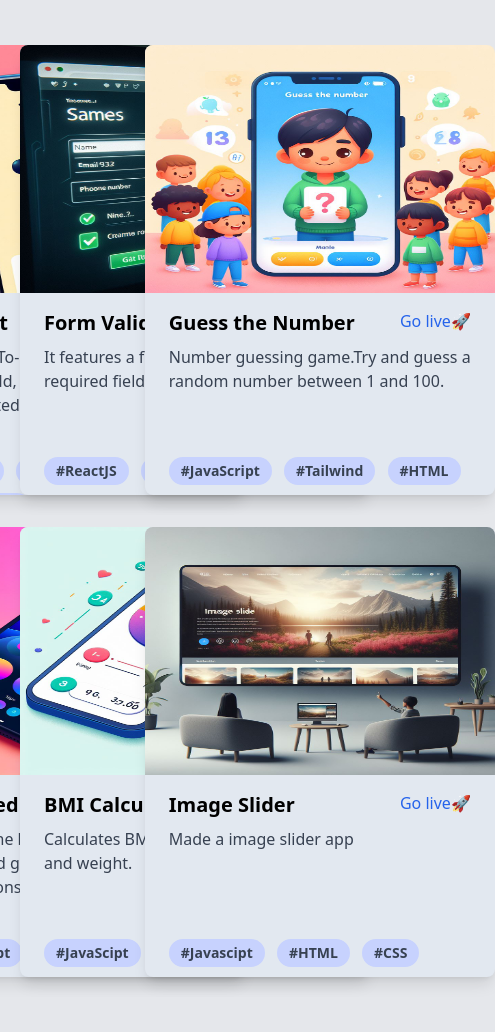
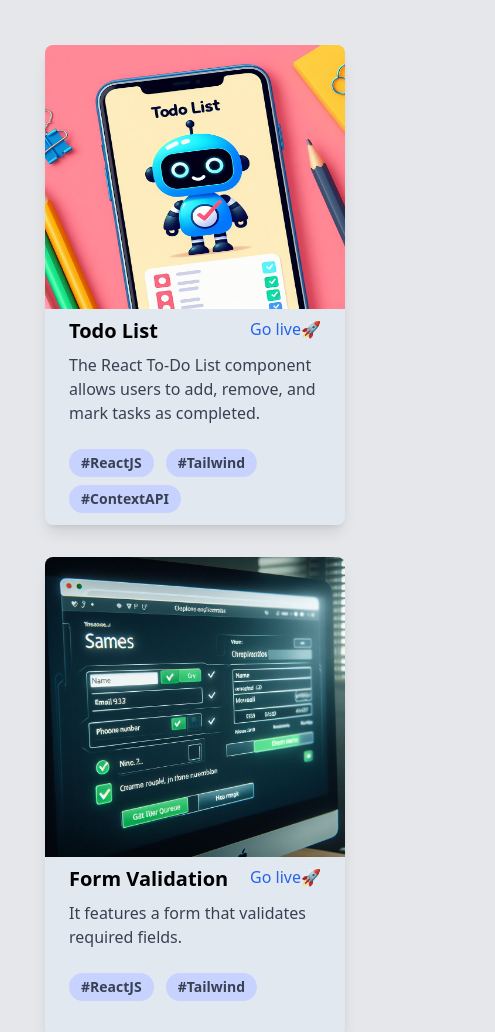
Before and after one commit to Aditya10403/Javascript_Minor_Projects, a plain HTML site: page index.html in a window 390 px wide. Shown: the part 75-1107 px from the top of the page, 495 px wide, since content can reach past the window. Drawn offline with nearby package versions, Linux system fonts and the light colour scheme.

Commit message:
update index.html

```diff
--- a/index.html
+++ b/index.html
@@ -15,7 +15,7 @@
 </head>
 
 <body class="bg-gray-200">
-  <nav class="bg-white dark:bg-gray-900 fixed w-full z-20 top-0 start-0 border-b border-gray-200 dark:border-gray-600">
+  <nav class="bg-white dark:bg-gray-900 fixed w-full z-20 top-0 start-0">
     <div class="max-w-screen-xl flex flex-wrap items-center justify-between mx-auto p-4">
       <a href="https://adityashukla-portfolio.vercel.app/" class="flex items-center rtl:space-x-reverse">
         <img src="assets/AS.png" class="h-8" alt="Logo">
@@ -53,15 +53,15 @@
   </nav>
 
   <main class="w-full h-full mt-20 mb-20">
-    <div class="mx-[2%] pt-10 grid grid-cols-3 place-items-center gap-y-8">
-      <div class="w-[350px] h-[450px] rounded-lg overflow-hidden shadow-lg bg-slate-200">
+    <div class="mx-auto md:mx-[2%] pt-10 grid sm:grid-cols-1 md:grid-cols-3 place-items-center gap-y-8">
+      <div class="w-[300px] md:w-[350px] h-[480px] md:h-[450px] rounded-lg overflow-hidden shadow-lg bg-slate-200">
         <img class="w-full h-[55%] bg-cover" src="assets/6.jpeg" alt="Sunset in the mountains">
-        <div class="px-6 py-4">
+        <div class="px-6 py-2 md:py-4">
           <div class="flex justify-between">
             <div class="font-bold text-xl mb-2">Todo List</div>
             <a href="https://ct-todo.vercel.app/" class="mb-2"><span class="mb-2 text-blue-600">Go live</span>🚀 </a>
           </div>
-          <p class="text-gray-700 text-base h-20">
+          <p class="text-gray-700 text-base md:h-20">
             The React To-Do List component allows users to add, remove, and mark tasks as completed.
           </p>
         </div>
@@ -75,15 +75,15 @@
         </div>
       </div>
 
-      <div class="w-[350px] h-[450px] rounded-lg overflow-hidden shadow-lg bg-slate-200">
-        <img class="w-full h-[55%] bg-cover" src="assets/5.jpeg" alt="Sunset in the mountains">
-        <div class="px-6 py-4">
+      <div class="w-[300px] md:w-[350px] h-[480px] md:h-[450px] rounded-lg overflow-hidden shadow-lg bg-slate-200">
+        <img class="w-full md:h-[55%] bg-cover" src="assets/5.jpeg" alt="Sunset in the mountains">
+        <div class="px-6 py-2 md:py-4">
           <div class="flex justify-between">
             <div class="font-bold text-xl mb-2">Form Validation</div>
             <a href="https://ct-form-validation.vercel.app/" class="mb-2"><span class="mb-2 text-blue-600">Go
                 live</span>🚀 </a>
           </div>
-          <p class="text-gray-700 text-base h-20">
+          <p class="text-gray-700 text-base md:h-20">
             It features a form that validates required fields.
           </p>
         </div>
@@ -95,16 +95,16 @@
         </div>
       </div>
 
-      <div class="w-[350px] h-[450px] rounded-lg overflow-hidden shadow-lg bg-slate-200">
+      <div class="w-[300px] md:w-[350px] h-[480px] md:h-[450px] rounded-lg overflow-hidden shadow-lg bg-slate-200">
         <img class="w-full h-[55%] bg-cover" src="assets/1.jpeg" alt="Sunset in the mountains">
-        <div class="px-6 py-4">
+        <div class="px-6 py-2 md:py-4">
           <div class="flex justify-between">
             <div class="font-bold text-xl mb-2">Guess the Number</div>
             <a href="/Javascript_Minor_Projects/Guessthenumber/index.html" class="mb-2"><span
                 class="mb-2 text-blue-600">Go live</span>🚀 </a>
           </div>
 
-          <p class="text-gray-700 text-base h-20">
+          <p class="text-gray-700 text-base md:h-20">
             Number guessing game.Try and guess a random number between 1 and 100.
           </p>
         </div>
@@ -118,16 +118,16 @@
         </div>
       </div>
 
-      <div class="w-[350px] h-[450px] rounded-lg overflow-hidden shadow-lg bg-slate-200">
+      <div class="w-[300px] md:w-[350px] h-[480px] md:h-[450px] rounded-lg overflow-hidden shadow-lg bg-slate-200">
         <img class="w-full h-[55%] bg-cover" src="assets/3.jpeg" alt="Sunset in the mountains">
-        <div class="px-6 py-4">
+        <div class="px-6 py-2 md:py-4">
           <div class="flex justify-between">
             <div class="font-bold text-xl mb-2">Unlimited Colors</div>
             <a href="/Javascript_Minor_Projects/Unlimitedcolors/index.html" class="mb-2"><span
                 class="mb-2 text-blue-600">Go live</span>🚀 </a>
           </div>
 
-          <p class="text-gray-700 text-base h-20">
+          <p class="text-gray-700 text-base md:h-20">
             Changes the background color every second and gives Unlimited BG color combinations.
           </p>
         </div>
@@ -141,16 +141,16 @@
         </div>
       </div>
 
-      <div class="w-[350px] h-[450px] rounded-lg overflow-hidden shadow-lg bg-slate-200">
+      <div class="w-[300px] md:w-[350px] h-[480px] md:h-[450px] rounded-lg overflow-hidden shadow-lg bg-slate-200">
         <img class="w-full h-[55%] bg-cover" src="assets/2.jpeg" alt="Sunset in the mountains">
-        <div class="px-6 py-4">
+        <div class="px-6 py-2 md:py-4">
           <div class="flex justify-between">
             <div class="font-bold text-xl mb-2">BMI Calculator</div>
             <a href="/Javascript_Minor_Projects/BMIgenerator/index.html" class="mb-2"><span
                 class="mb-2 text-blue-600">Go live</span>🚀 </a>
           </div>
 
-          <p class="text-gray-700 text-base h-20">
+          <p class="text-gray-700 text-base md:h-20">
             Calculates BMI with respect to height and weight.
           </p>
         </div>
@@ -164,16 +164,16 @@
         </div>
       </div>
 
-      <div class="w-[350px] h-[450px] rounded-lg overflow-hidden shadow-lg bg-slate-200">
-        <img class="w-full h-[55%] bg-cover" src="assets/7.jpeg" alt="Sunset in the mountains">
-        <div class="px-6 py-4">
+      <div class="w-[300px] md:w-[350px] h-[480px] md:h-[450px] rounded-lg overflow-hidden shadow-lg bg-slate-200">
+        <img class="w-full md:h-[55%] bg-cover" src="assets/7.jpeg" alt="Sunset in the mountains">
+        <div class="px-6 py-2 md:py-4">
           <div class="flex justify-between">
             <div class="font-bold text-xl mb-2">Image Slider</div>
-            <a href="/Javascript_Minor_Projects/Digitalclock/index.html" class="mb-2"><span
+            <a href="https://aditya10403.github.io/ImageSlider/" class="mb-2"><span
                 class="mb-2 text-blue-600">Go live</span>🚀 </a>
           </div>
 
-          <p class="text-gray-700 text-base h-20">
+          <p class="text-gray-700 text-base md:h-20">
             Made a image slider app
           </p>
         </div>
```
Also changed, not shown: BMIgenerator/index.html (+1 -1 lines), Colorchanger/index.html (+1 -1 lines), Guessthenumber/index.html (+1 -1 lines), Unlimitedcolors/index.html (+1 -1 lines).
